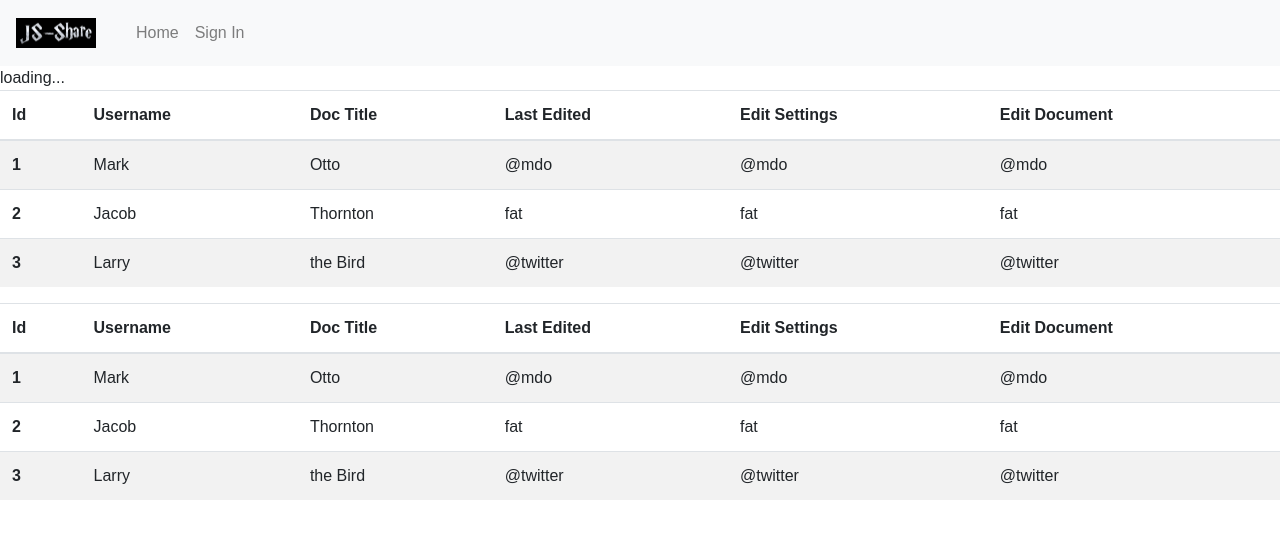
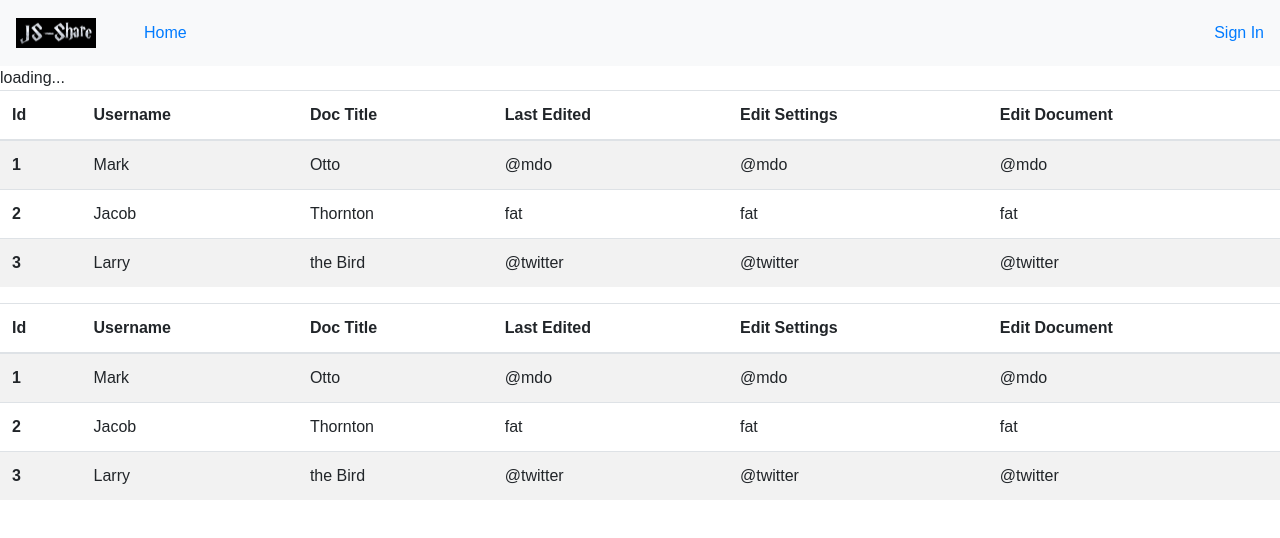
Before and after one commit to js-share/js-share, a React (Create React App) app in the folder client/: page /documents in a window 1280 px wide. Shown: the top 538 px of the page. Built offline with nearby package versions, Linux system fonts and the light colour scheme; no server answers.

Commit message:
Getting ready for required Auth set up

```diff
--- a/client/public/style.css
+++ b/client/public/style.css
@@ -5,3 +5,8 @@ body {
 .container {
   margin-top: 5rem;
 }
+
+.float-right {
+  right: 0;
+  position: absolute;
+}
--- a/client/src/components/DocList.js
+++ b/client/src/components/DocList.js
@@ -6,14 +6,14 @@ class DocList extends Component {
   constructor(props) {
     super(props);
 
-    this.state = {message: ''};
+    this.state = { message: '' };
   }
 
   componentDidMount() {
     fetch('/api/hello')
       .then(response => response.json())
       .then(json => {
-        this.setState({message: json.message});
+        this.setState({ message: json.message });
       });
   }
 
@@ -21,7 +21,7 @@ class DocList extends Component {
     return (
       <div>
         {this.state.message || 'loading...'}
-        <MyDocs />
+        <MyDocs className="table-responsive-sm" />
         <SharedDocs />
       </div>
     );
--- a/client/src/components/Header.js
+++ b/client/src/components/Header.js
@@ -7,35 +7,42 @@ class Header extends Component {
       // show a link to sign out
       return [
         <li className="nav-item" key={'hello'}>
-          <Link className="nav-link" to="/">Home</Link>
+          <Link className="nav-link " to="/">Home</Link>
         </li>,
+        <li><Link
+          className="btn btn-success my-2 my-sm-0"
+          to="/newdocument"
+          role="button"
+
+        >
+          New Document</Link></li>,
         <li className="nav-item" key={'documents'}>
           <Link className="nav-link" to="/documents">Documents</Link>
         </li>,
         <li className="nav-item" key={'signout'}>
-          <Link className="nav-link" to="/" onClick={this.props.setLoggedOut}>Sign Out</Link>
+          <Link className="nav-link float-right" to="/" onClick={this.props.setLoggedOut}>Sign Out</Link>
         </li>
       ];
     }
     else {
       // show a link to sign in or sign up
       return [
-        <li className="nav-item" key={'hello'}>
+        <li className="float-left nav-item" key={'hello'}>
           <Link className="nav-link" to="/">Home</Link>
         </li>,
         <li className="nav-item" key={'signin'}>
-          <Link className="nav-link" to="/documents" onClick={this.props.setLoggedIn}>Sign In</Link>
+          <Link className="nav-link float-right" to="/documents" onClick={this.props.setLoggedIn}>Sign In</Link>
         </li>]
     }
   }
 
   render() {
     return (
-      <nav className="navbar navbar-expand-lg navbar-light bg-light">
+      <nav className="navbar navbar-expand-md navbar-light bg-light">
         <Link to="/" className="navbar-brand">
           <img className="navbar-brand" src="./logo.png" width="80" height="40" alt="logo" />
         </Link>
-        <ul className="nav navbar-nav">
+        <ul className="nav ">
           {this.renderLinks()}
         </ul>
       </nav>
```
